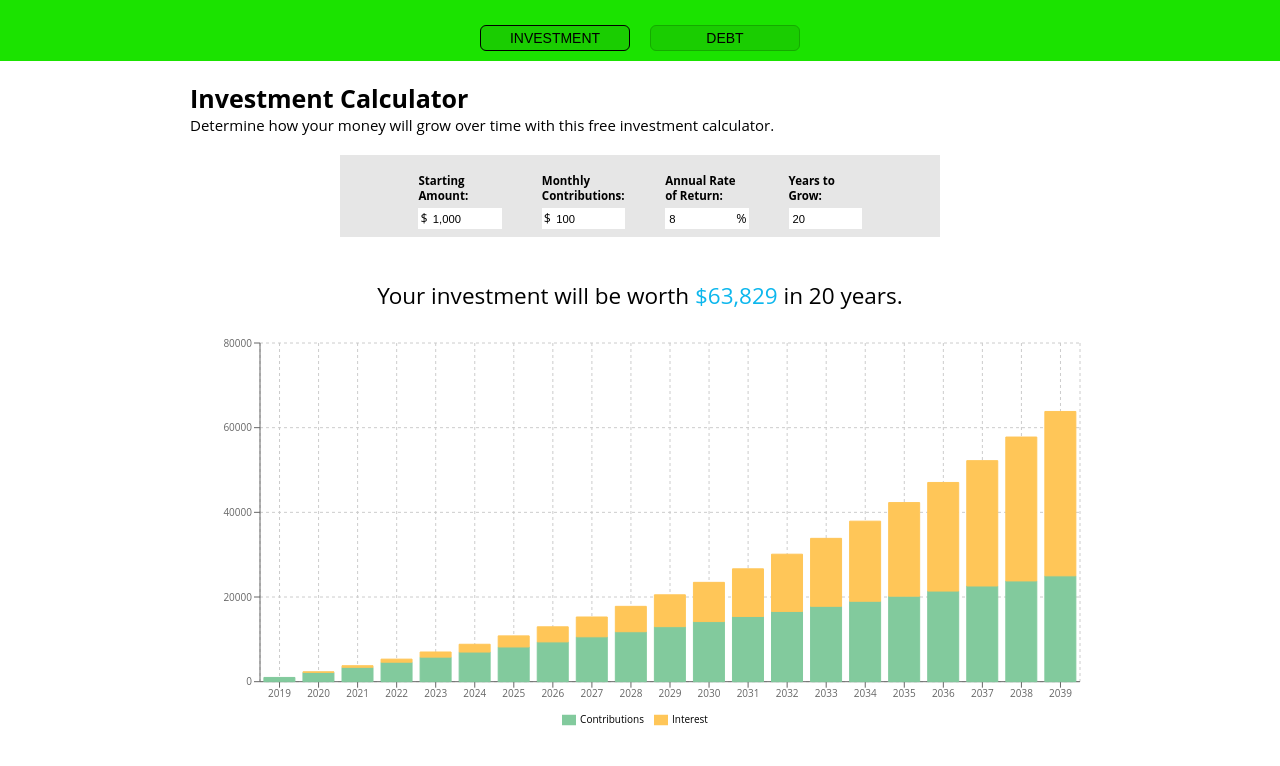
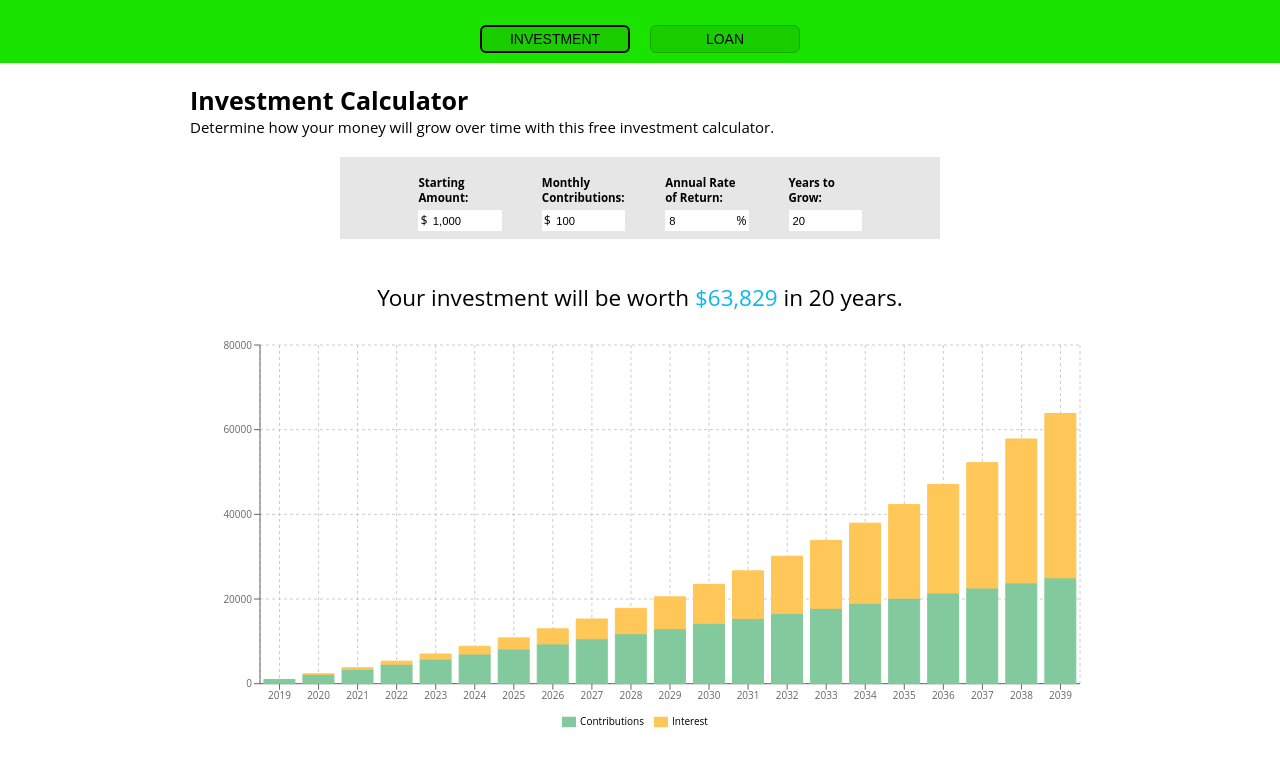
Before and after one commit to jaimelovera/investment-debt-visualizer, a React (Create React App) app: page / in a window 1280 px wide. Shown: the top 766 px of the page. Built offline with nearby package versions, Linux system fonts and the light colour scheme.

Commit message:
updated description and fixed small padding size issue with input value fields

```diff
--- a/public/index.html
+++ b/public/index.html
@@ -18,6 +18,6 @@
     </style>
   </head>
   <body>
-    <div id="investment-debt-calculator-root"></div>
+    <div id="investment-loan-calculators-root"></div>
   </body>
 </html>
--- a/src/components/Description/Description.js
+++ b/src/components/Description/Description.js
@@ -12,8 +12,8 @@ function Description(props) {
 
 	let debtDescription = (
 		<React.Fragment>
-			<h2>Debt Repayment Calculator</h2>
-			<p>Determine how long it will take to payoff your debt with this free debt repayment calculator.</p>
+			<h2>Loan Payoff Calculator</h2>
+			<p>Determine how long it will take you to payoff your debt with this free calculator.</p>
 		</React.Fragment>
 	)
 	return (
--- a/src/components/InputValues/InputValues.css
+++ b/src/components/InputValues/InputValues.css
@@ -13,11 +13,13 @@
 .inputvalues-item {
 	text-align: center;
 	padding: 1rem;
+
 }
 
 .inputvalues-item h1{
 	font-size: 1.15em;
 	text-align: left;
+
 }
 
 .inputvalues-input {
@@ -25,11 +27,14 @@
 	font-size: 1.25em;
     border: 0;
     padding: 2px;
+   	height:100%;
+	width: 100%;
 }
 
 .inputvalues-input input {
 	background-color: #FFF;
 	width: 65px;
+	height: 10px;
 	font-size: 0.9em;
     border: 0;
     outline: none;
--- a/src/components/TypeSwitcher/TypeSwitcher.css
+++ b/src/components/TypeSwitcher/TypeSwitcher.css
@@ -26,7 +26,7 @@
 }
 
 .typeswitcher-container .typeswitcher-button-pressed{
-	border: 1px solid #000;
+	border: 2px solid #000;
 }
 
 @media screen and (min-width: 768px) {
--- a/src/components/TypeSwitcher/TypeSwitcher.js
+++ b/src/components/TypeSwitcher/TypeSwitcher.js
@@ -5,7 +5,7 @@ function TypeSwitcher(props) {
 	return (
 		<div className='typeswitcher-container'>
 			<button value='investment' onClick={props.changeCurrentView} className={props.currentView === 'investment' ? 'typeswitcher-button-pressed' : {} }>INVESTMENT</button>
-			<button value='debt' onClick={props.changeCurrentView} className={props.currentView === 'debt' ? 'typeswitcher-button-pressed' : {} }>DEBT</button>
+			<button value='debt' onClick={props.changeCurrentView} className={props.currentView === 'debt' ? 'typeswitcher-button-pressed' : {} }>LOAN</button>
 		</div>
 	);
 }
--- a/src/index.js
+++ b/src/index.js
@@ -3,6 +3,6 @@ import ReactDOM from 'react-dom';
 import App from './App';
 import * as serviceWorker from './serviceWorker';
 
-ReactDOM.render(<App />, document.getElementById('investment-debt-calculator-root'));
+ReactDOM.render(<App />, document.getElementById('investment-loan-calculators-root'));
 
 serviceWorker.unregister();
```
